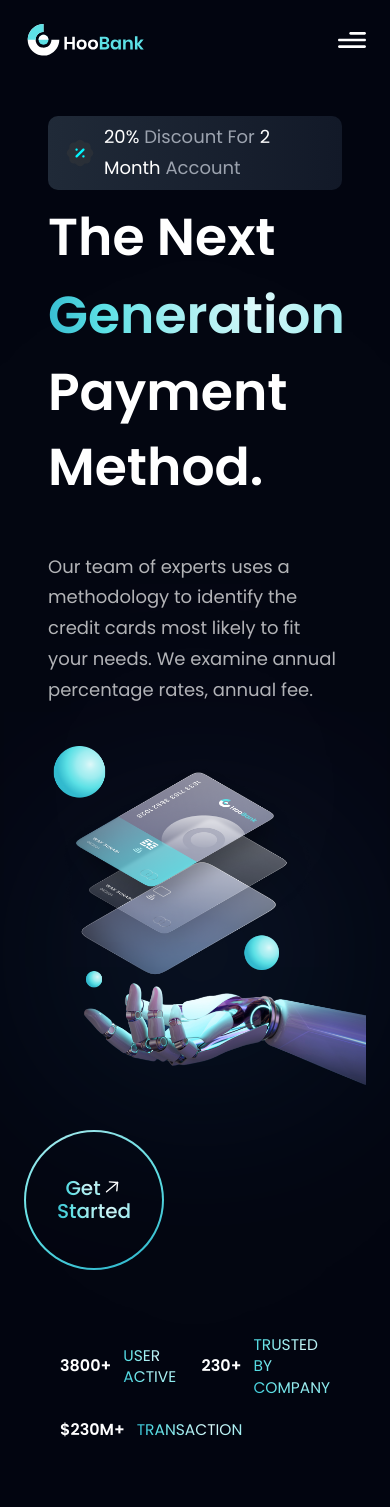
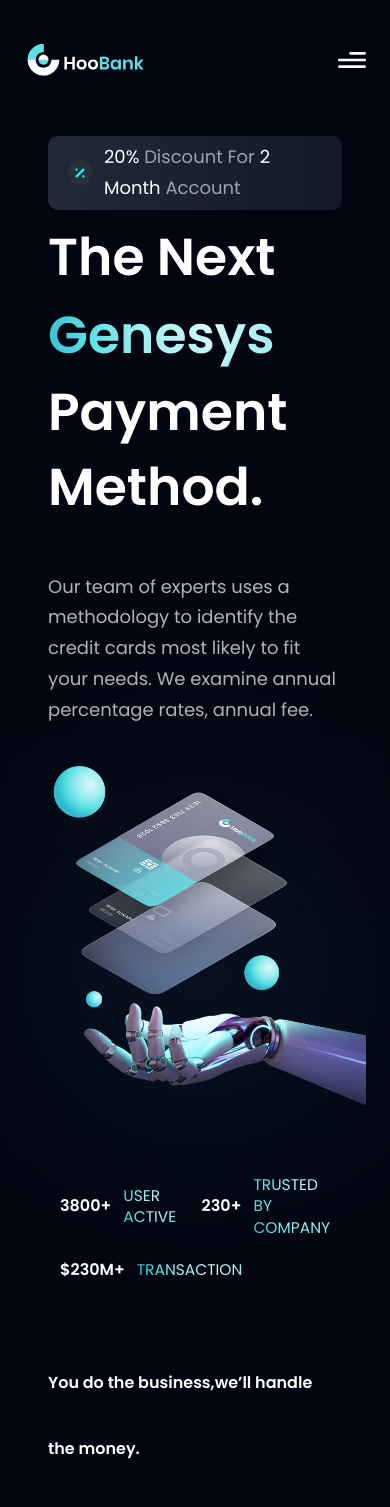
Before and after one commit to Bee0510/HooBank, a React (Vite) app: page / in a window 390 px wide. Shown: the top 1507 px of the page. Built offline with nearby package versions, Linux system fonts and the light colour scheme.

Commit message:
hero_section_problem_solved

```diff
--- a/src/App.jsx
+++ b/src/App.jsx
@@ -15,7 +15,7 @@ function App() {
 
   return (
     <div className=" bg-[#00040f] overflow-hidden flex justify-center items-center">
-      <div className="sm:px-16 px-6 justify-center items-center py-0 w-full lg:px-14">
+      <div className="sm:px-16 px-6 justify-center items-center py-0 w-full lg:px-14 mt-5">
         <div className=" xl:max-w-[1280px] w-full">
           <NavBar />
         </div>
--- a/src/components/GetStarted.jsx
+++ b/src/components/GetStarted.jsx
@@ -3,7 +3,7 @@ import { arrowUp } from "../assets";
 
 const GetStarted = () => {
   return (
-    <div className="flex justify-center items-center w-[140px] h-[140px] rounded-full bg-blue-gradient cursor-pointer p-[2px] mb-10 hover:scale-125 ">
+    <div className="flex justify-center items-center w-[160px] h-[160px] rounded-full bg-blue-gradient cursor-pointer p-[2px] mb-10 hover:scale-125 ">
       <div className="flex justify-center items-center flex-col bg-[#00040f] w-[100%] h-[100%] rounded-full">
         <div className="flex justify-center items-start flex-row">
           <p className=" font-poppins font-medium text-[20px] leading-[23px]">
--- a/src/components/Hero.jsx
+++ b/src/components/Hero.jsx
@@ -28,7 +28,8 @@ const Hero = () => {
         <div className="flex flex-row justify-between items-center w-full">
           <h1 className="font-poppins font-semibold sm:text-[72px] text-[52px] text-white sm:leading-[100px]">
             The Next <br className=" sm:block hidden" />{" "}
-            <span className="text-gradient">Generation </span> <br />
+            <span className="text-gradient">Genesys</span>
+            <br />
           </h1>
           <div className=" sm:flex hidden md:mr-16 lg:ml-16 mt-2">
             <GetStarted />
@@ -55,7 +56,7 @@ const Hero = () => {
         <div className="absolute z-[1] w-[80%] h-[80%] rounded-full white__gradient bottom-40" />
         <div className="absolute z-[0] w-[50%] h-[50%] right-20 bottom-20 blue__gradient" />
       </div>
-      <div className=" ss:hidden justify-center items-center">
+      <div className="hidden justify-center items-center">
         <GetStarted />
       </div>
     </section>
--- a/src/components/NavBar.jsx
+++ b/src/components/NavBar.jsx
@@ -30,7 +30,7 @@ const NavBar = () => {
         <div
           className={`${
             toggle ? "flex" : "hidden"
-          } p-6 bg-gradient-to-t from-gray-400 to-slate-800 absolute top-20 right-1 mx-4 my-2 min-w-[140px] rounded-xl sidebar`}
+          } p-6 bg-gradient-to-t from-gray-400 to-slate-800 sticky top-20 right-1 mx-4 my-2 min-w-[140px] rounded-xl sidebar`}
         >
           <ul className=" list-none justify-center items-center flex-col">
             {navLinks.map((nav, index) => (
```
